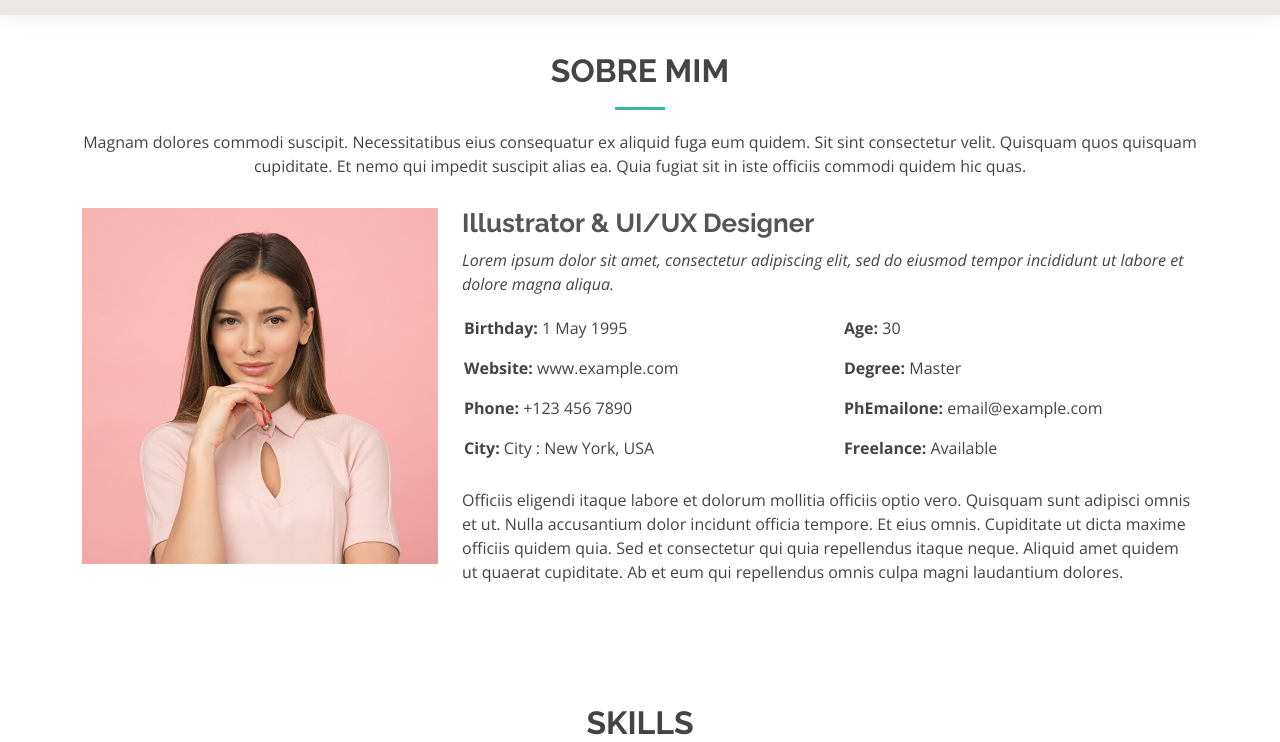
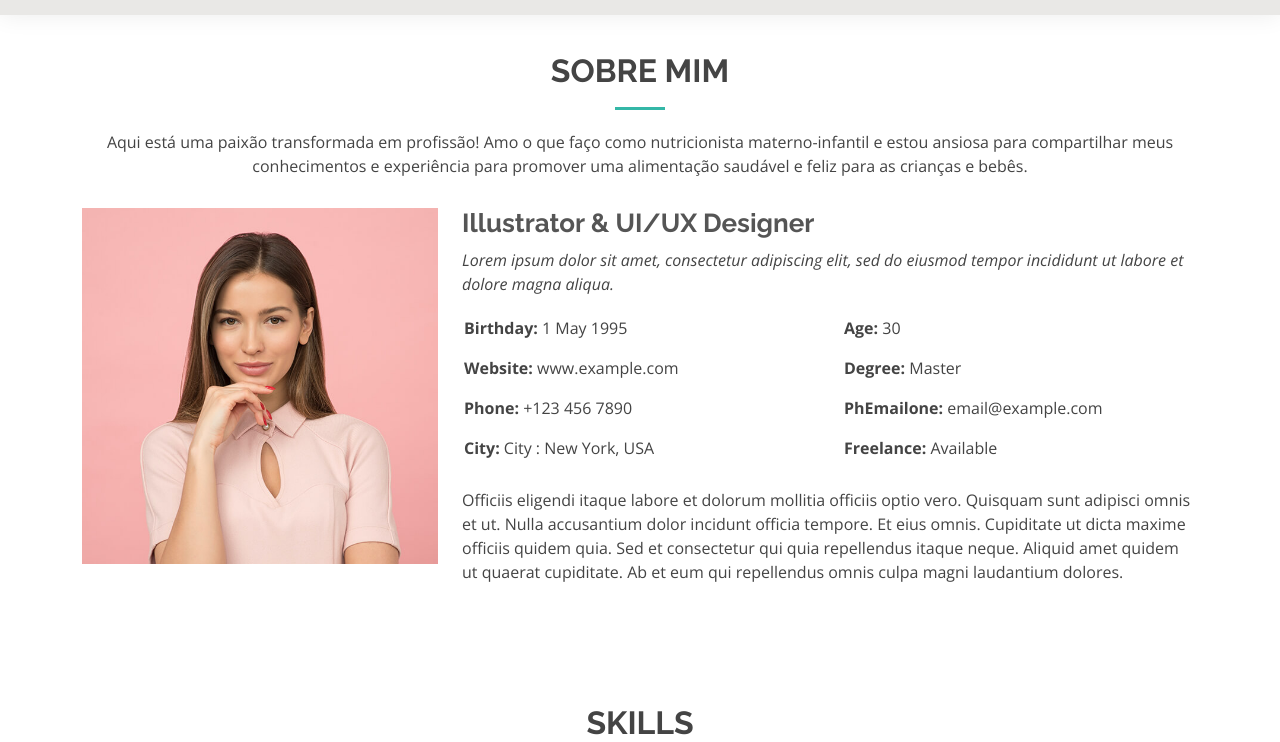
Before and after one commit to alexandrepratti/site, a plain HTML site: page about.html in a window 1280 px wide. Shown: the part 58-800 px from the top of the page. Drawn offline with nearby package versions, Linux system fonts and the light colour scheme.

Commit message:
descrição teste sobre mim

```diff
--- a/about.html
+++ b/about.html
@@ -74,7 +74,7 @@
 
         <div class="section-title">
           <h2>Sobre mim</h2>
-          <p>Magnam dolores commodi suscipit. Necessitatibus eius consequatur ex aliquid fuga eum quidem. Sit sint consectetur velit. Quisquam quos quisquam cupiditate. Et nemo qui impedit suscipit alias ea. Quia fugiat sit in iste officiis commodi quidem hic quas.</p>
+          <p>Aqui está uma paixão transformada em profissão! Amo o que faço como nutricionista materno-infantil e estou ansiosa para compartilhar meus conhecimentos e experiência para promover uma alimentação saudável e feliz para as crianças e bebês.</p>
         </div>
 
         <div class="row">
```
